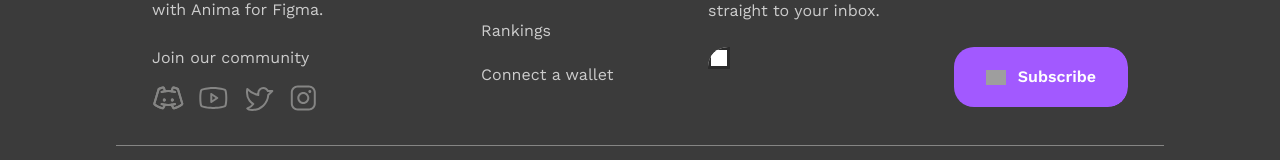
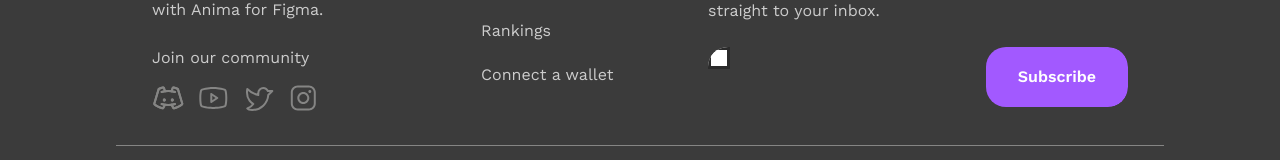
Before and after one commit to asztonski/nextjs-shop-demo, a Next.js app: page / in a window 1280 px wide. Shown: the part 890-1050 px from the top of the page. Built offline with nearby package versions, Linux system fonts and the light colour scheme; grey boxes are pictures that could not be loaded.

Commit message:
Remove unused button icon from InputGroup in Footer component

```diff
--- a/components/ui/footer/Footer.tsx
+++ b/components/ui/footer/Footer.tsx
@@ -108,7 +108,6 @@ export const Footer = () => {
               </p>
               <InputGroup
                 buttonText="Subscribe"
-                buttonIcon="/buttons/envelope.svg"
                 textFieldPlaceholder="Enter your email here"
                 textFieldValue=""
               />
```
